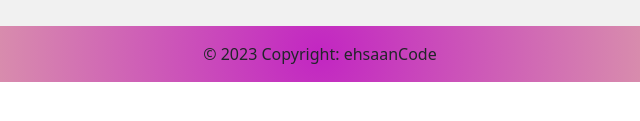
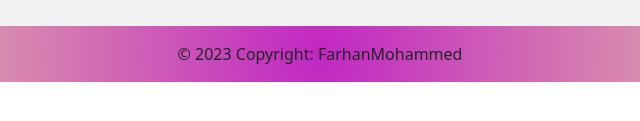
Before and after one commit to MohammedFarhaan55/YoutubeSubscribers, a website: page public/index.html in a window 1280 px wide. Shown: the part 465-586 px from the top of the page, 320-960 px from the left. Drawn offline with nearby package versions, Linux system fonts and the light colour scheme.

Commit message:
Update index.html

```diff
--- a/public/index.html
+++ b/public/index.html
@@ -102,7 +102,7 @@
     <!-- Copyright -->
     <div class="footerlink container-fluid text-center text-dark p-3">
         © 2023 Copyright:
-        <a class="text-dark"href="https://github.com/ehsaancode/">ehsaanCode</a>
+        <a class="text-dark"href="https://github.com/ehsaancode/">FarhanMohammed</a>
     </div>
 </footer>
 </body>
```
